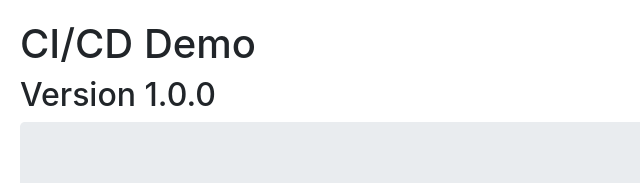
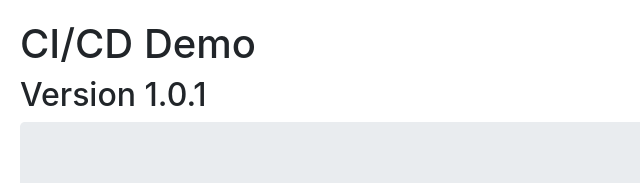
Before and after one commit to WEBbeast2018/my-quotes, a website: page public/index.html in a window 1280 px wide. Shown: the top 183 px of the page, 0-640 px from the left. Drawn offline with nearby package versions, Linux system fonts and the light colour scheme.

Commit message:
change version text

```diff
--- a/public/index.html
+++ b/public/index.html
@@ -14,7 +14,7 @@
 <body>
 <header>
   <h1>CI/CD Demo</h1>
-  <h2>Version 1.0.0</h2>
+  <h2>Version 1.0.1</h2>
 </header>
 <main>
   <div class="jumbotron">
```
